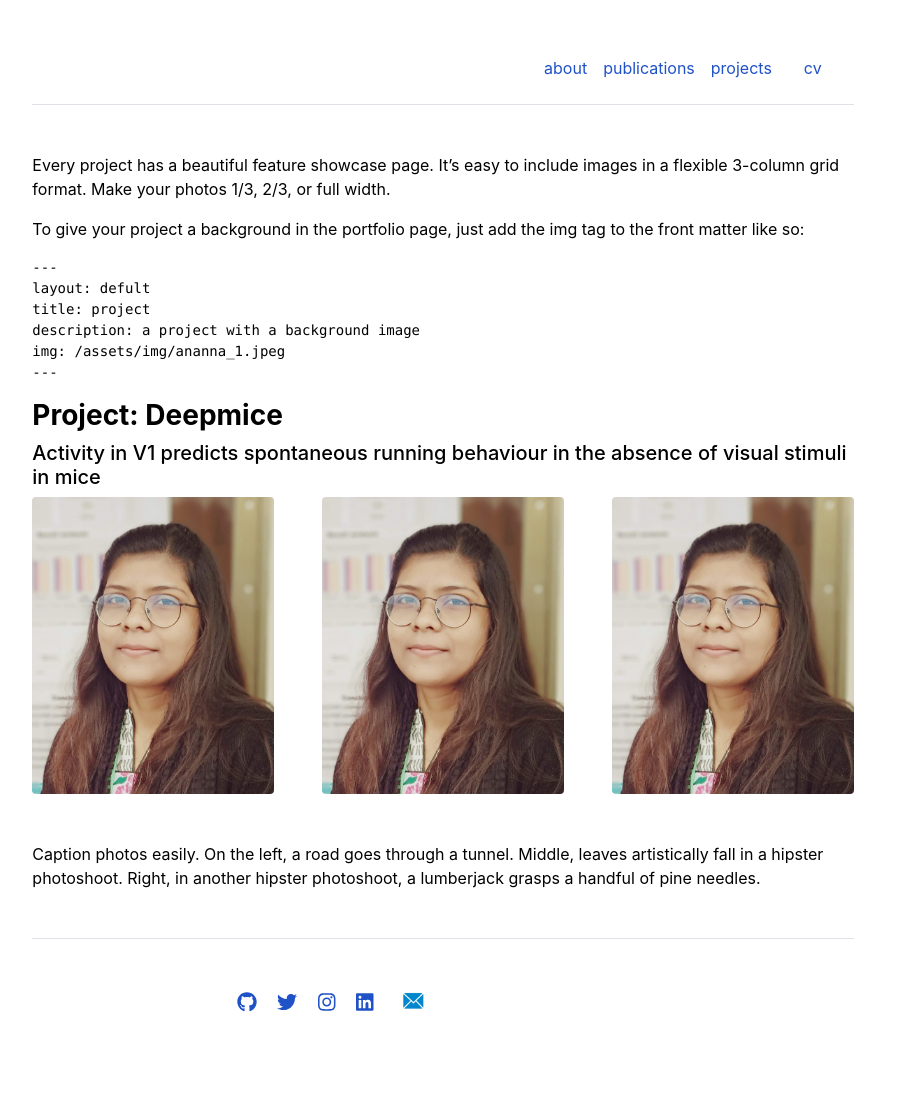
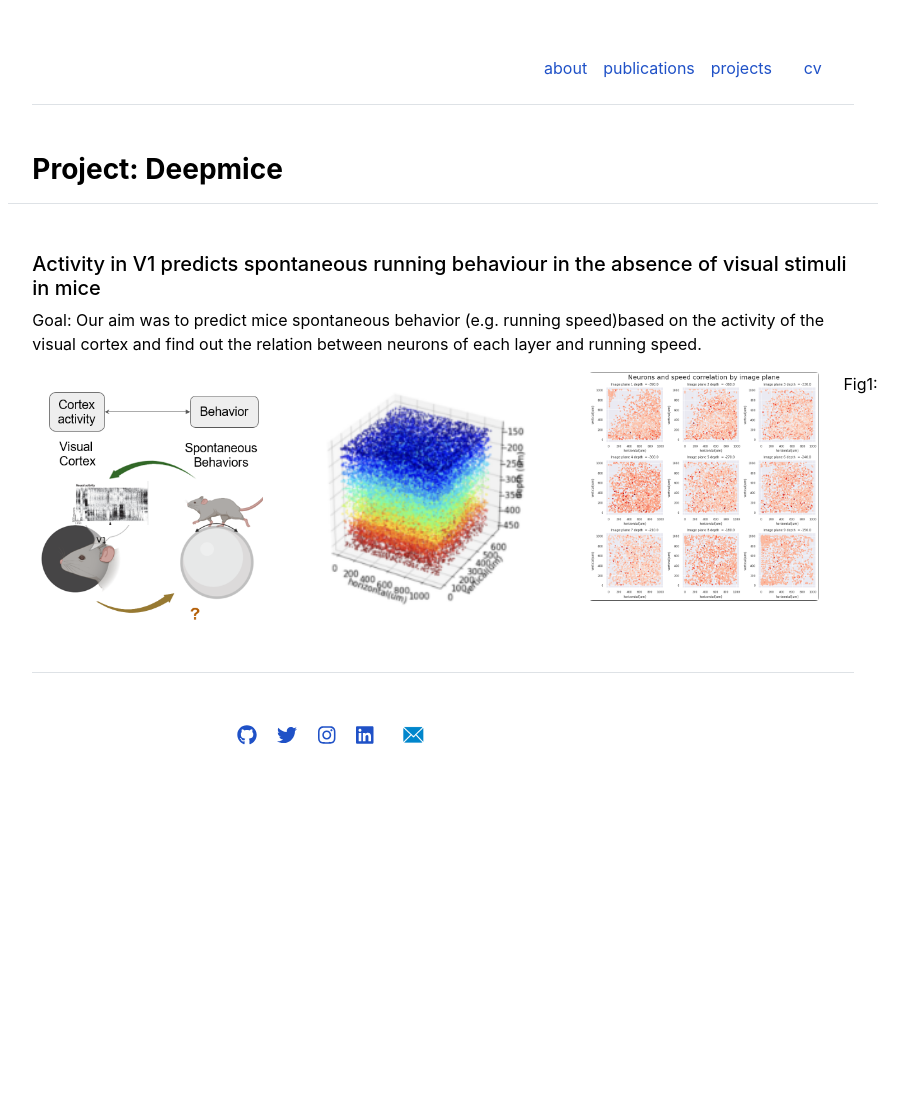
Before and after one commit to Anannabiswas/anannabiswas.github.io, a Jekyll site: the page built from projects.md, in a window 1280 px wide. Shown: the whole page, without its empty margins (197-1105 px from the left). Built offline with Jekyll 4.4.1, drawn with Linux system fonts in a browser that asks for light colours; after the commit the page ends 900 px from its top, so only the background shows below that.

Commit message:
Update projects.md

```diff
--- a/projects.md
+++ b/projects.md
@@ -4,33 +4,24 @@ title: "Projects"
 ---
 
 
-Every project has a beautiful feature showcase page.
-It's easy to include images in a flexible 3-column grid format.
-Make your photos 1/3, 2/3, or full width.
-
-To give your project a background in the portfolio page, just add the img tag to the front matter like so:
-
-    ---
-    layout: defult
-    title: project
-    description: a project with a background image
-    img: /assets/img/ananna_1.jpeg
-    ---
 
 <div class="row gx-5 mb-5">
-   <h3 class="fw-bold">Project: Deepmice</h3>
+   <h3 class="fw-bold border-bottom pb-3 mb-5">Project: Deepmice</h3>
         <h5> Activity in V1 predicts spontaneous running behaviour in the absence of visual stimuli in mice </h5>
+      <p>
+          Goal: Our aim was to predict mice spontaneous behavior (e.g. running speed)based on the activity of the visual cortex and find out the relation between neurons
+          of each layer and running speed.
+      </p>
+
     <div class="col-sm mt-3 mt-md-0">
-       <img src="{{ site.github.url }}/assets/img/ananna_1.jpeg" width="250" height="310" class="img-fluid rounded z-depth-1">
+       <img src="{{ site.github.url }}/assets/img/aim.PNG" width="250" height="310" class="img-fluid rounded z-depth-1">
 
     </div>
     <div class="col-sm mt-3 mt-md-0">
-        <img src="{{ site.github.url }}/assets/img/ananna_1.jpeg" width="250" height="310" class="img-fluid rounded z-depth-1">
+        <img src="{{ site.github.url }}/assets/img/layer.PNG" width="250" height="310" class="img-fluid rounded z-depth-1">
     </div>
     <div class="col-sm mt-3 mt-md-0">
-        <img src="{{ site.github.url }}/assets/img/ananna_1.jpeg" width="250" height="310" class="img-fluid rounded z-depth-1">
+        <img src="{{ site.github.url }}/assets/img/corr.png" width="250" height="310" class="img-fluid rounded z-depth-1">
     </div>
+    Fig1:
 </div>
-<div class="caption">
-    Caption photos easily. On the left, a road goes through a tunnel. Middle, leaves artistically fall in a hipster photoshoot. Right, in another hipster photoshoot, a lumberjack grasps a handful of pine needles.
-</div>
```
